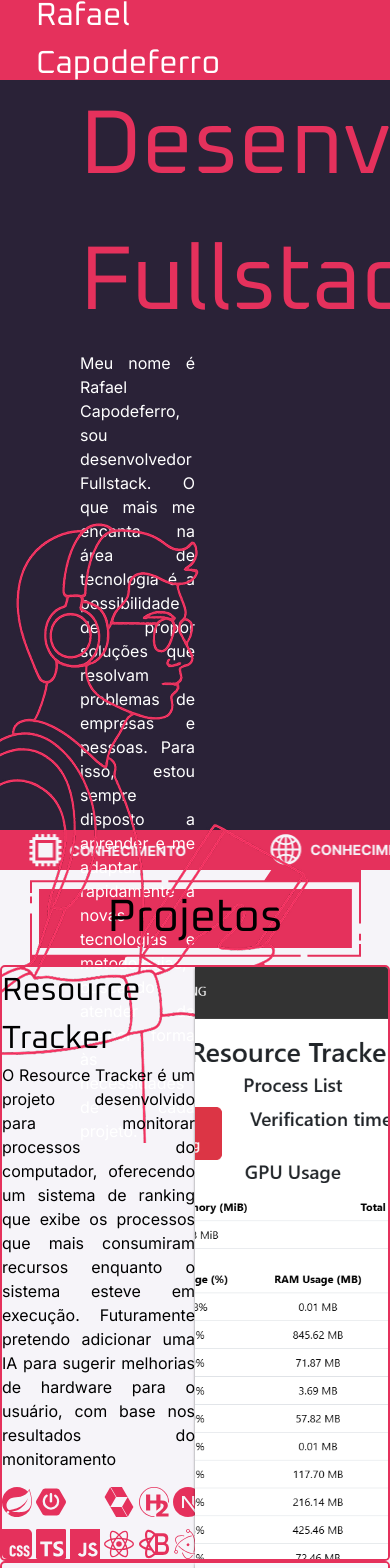
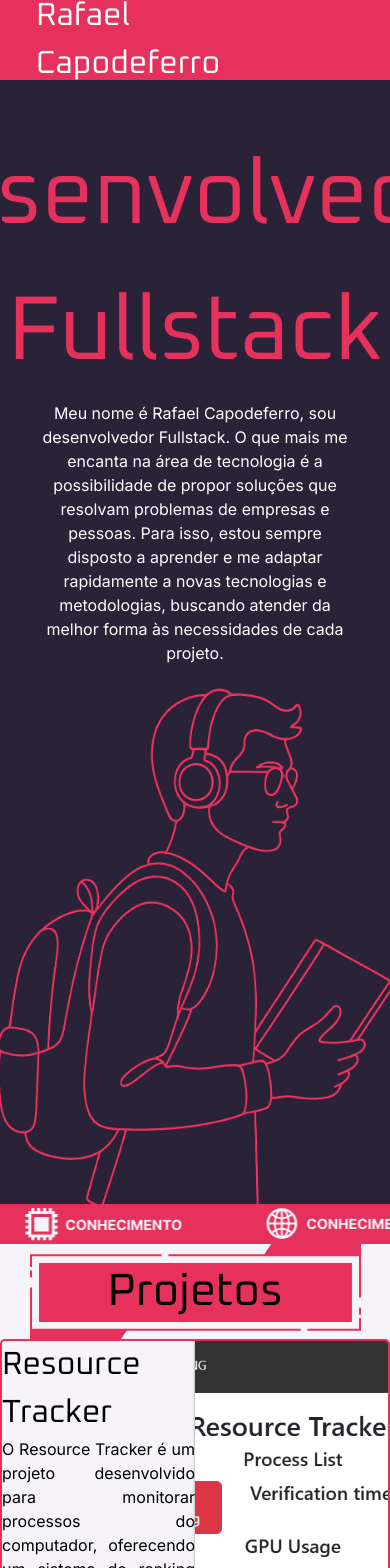
Before and after one commit to fael890/my-portfolio, a React (Vite) app: page / in a window 390 px wide. Shown: the top 1568 px of the page. Built offline with nearby package versions, Linux system fonts and the light colour scheme; some icons are missing.

Commit message:
feat: add responsive design to banner component

```diff
--- a/src/components/Banner/Banner.css
+++ b/src/components/Banner/Banner.css
@@ -1,21 +1,5 @@
-.banner-container{
-    background-color: var(--dark-bg-color);
-    width: 100vw;
-    height: 750px;
-    padding-right: 80px;
-    padding-left: 80px;
-}
-
-.banner-container h1{
-    color: var(--primary-color);
-}
-
-.banner-container p{
-    color: var(--white-color);
-    max-width: 520px;
-    text-align: justify;
-}
-
-.banner-container img{
-    max-width: 750px;
-}
+/* @media screen and (max-width: 1180px){
+    .banner-container {
+        grid-column: 1;
+    }
+} */
--- a/src/components/Banner/Banner.tsx
+++ b/src/components/Banner/Banner.tsx
@@ -2,12 +2,21 @@ import './Banner.css';
 
 const Banner = () => {
     return (
-        <div className='banner-container grid grid-cols-12'>
-            <div className='col-span-6 justify-items-start content-center'>
-                <h1 className='heading-font1'>
+        <div className='
+                banner-container
+                grid grid-cols-1 bg-(--dark-bg-color) w-full h-full pt-[50px] px-[40px] gap-[20px]
+                md1:grid-cols-2 md1:pt-[150px] md1:px-[80px]
+            '
+        >
+            <div className='
+                    col-span-1 justify-items-center text-center
+                    md1:justify-items-start md1:content-center md1:text-justify
+                '
+            >
+                <h1 className='max-w-[700px] heading-font1 text-(--primary-color)'>
                     Desenvolvedor Fullstack
                 </h1>
-                <p className='body-font1'>
+                <p className='body-font1 text-(--white-color) max-w-[700px]'>
                     Meu nome é Rafael Capodeferro, sou desenvolvedor Fullstack.
                     O que mais me encanta na área de tecnologia é a possibilidade de propor
                     soluções que resolvam problemas de empresas e pessoas. Para isso, estou
@@ -15,8 +24,12 @@ const Banner = () => {
                     buscando atender da melhor forma às necessidades de cada projeto.
                 </p>
             </div>
-            <div className='col-span-6 justify-items-end content-end'>
-                <img src="/public/banner_character_sizecut.png" alt="" />
+            <div className='
+                    col-span-1 justify-items-center
+                    md1:justify-items-end md1:content-end
+                '
+            >
+                <img className="max-w-[500px] w-[400px] md1:max-w-[750px] md1:w-[500px]" src="/public/banner_character_sizecut.png" alt="" />
             </div>
         </div>
     );
--- a/src/root.css
+++ b/src/root.css
@@ -7,6 +7,13 @@
 @import url(components/TechAbility/TechAbility.css);
 
 @import "tailwindcss";
+
+@theme {
+  --breakpoint-md1: 80rem;
+  --breakpoint-custom-md2: 1280px;
+  --breakpoint-custom-lg1: 1440px;
+  --breakpoint-custom-lg2: 1920px;
+}
 
 :root{
   --primary-color: #E5315C;
```
Also changed, not shown: package.json (+5 -3 lines), 1 other file (tests, documents, lock files or other folders).
